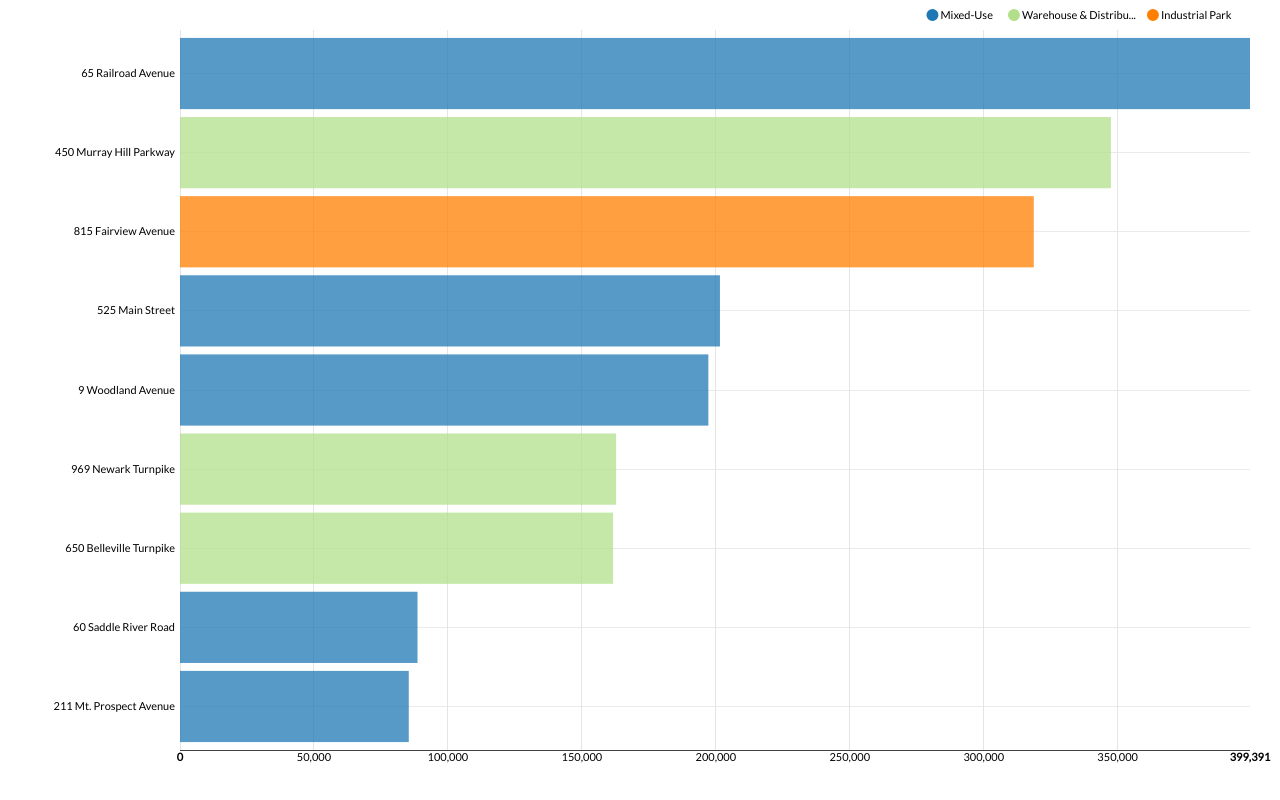
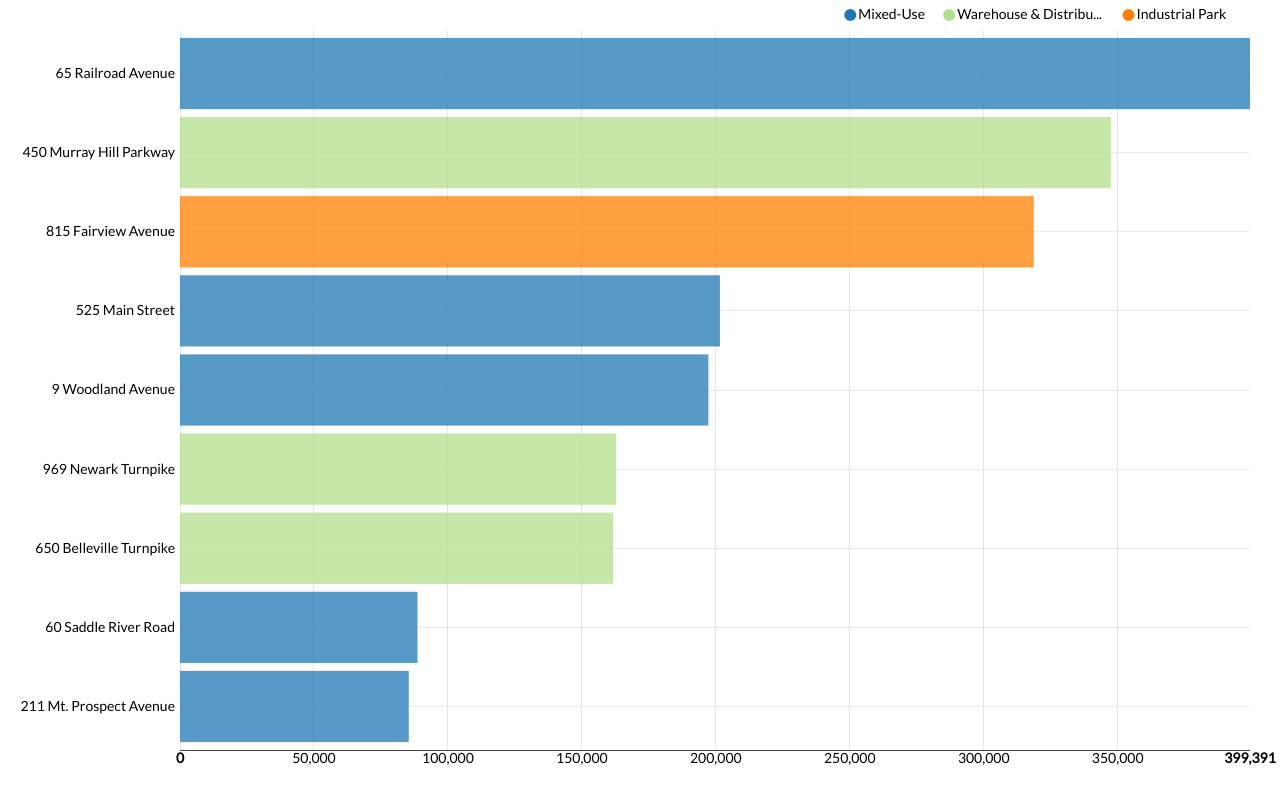
Before and after one commit to timothymartin76/Performance_Dashboard_2, a website: page examples/Safer_Properties.html in a window 1280 px wide. Drawn offline with nearby package versions, Linux system fonts and the light colour scheme; files that its build step writes are made by us from their sources.

Commit message:
Update Safer_Properties.html

```diff
--- a/examples/Safer_Properties.html
+++ b/examples/Safer_Properties.html
@@ -2,7 +2,7 @@
 <html>
 <head>
     <meta charset="utf-8">
-    <link href="../build/nv.d3.css" rel="stylesheet" type="text/css">
+    <link href="../build/nv3.d3.css" rel="stylesheet" type="text/css">
     <script src="https://cdnjs.cloudflare.com/ajax/libs/d3/3.5.2/d3.min.js" charset="utf-8"></script>
     <script src="../build/nv.d3.js"></script>
 	<script src="lib/stream_layers.js"></script>
```
